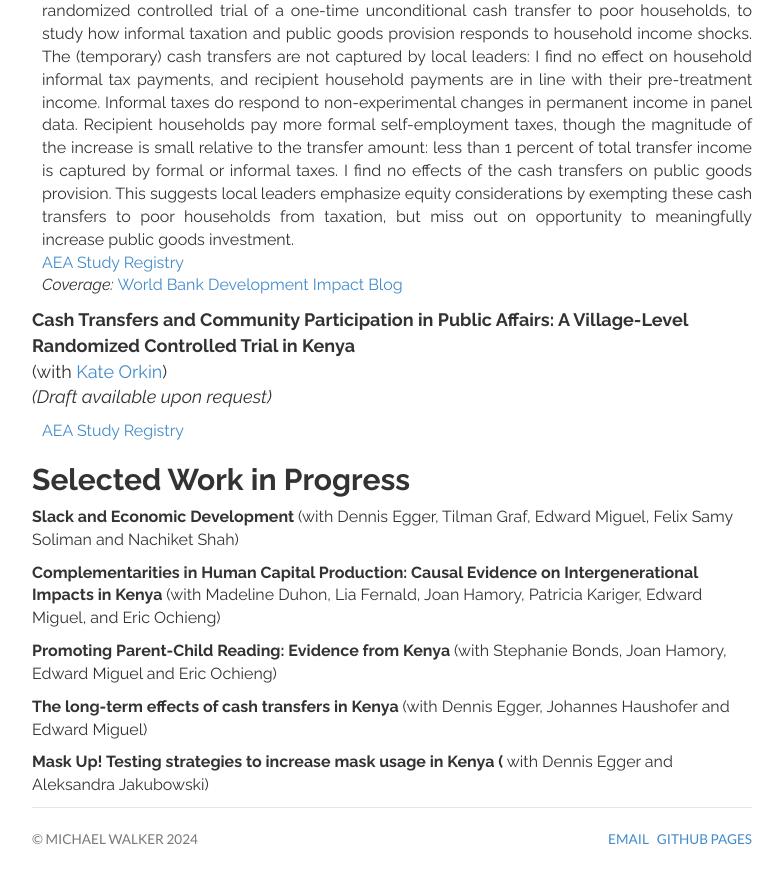
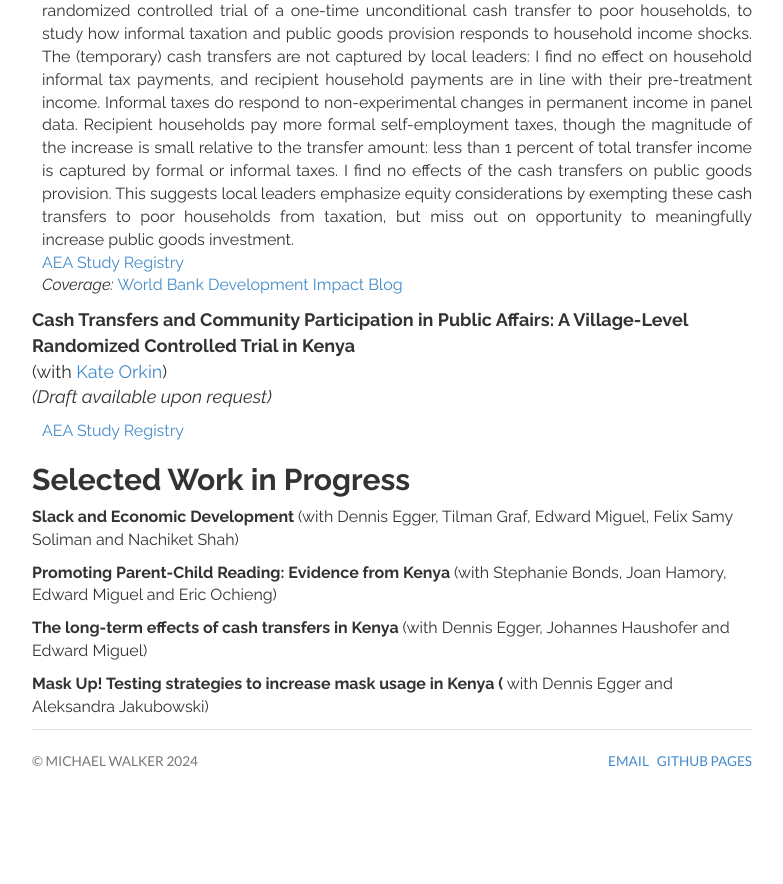
Before and after one commit to mwwalker/mwwalker.github.io, a Jekyll site: the page built from research/index.html, in a window 1280 px wide and 900 px high, scrolled down 2026 px. Shown: the top 884 px of the window, without its empty margins (248-1031 px from the left). Built offline with Jekyll 4.4.1, drawn with Linux system fonts in a browser that asks for light colours; after the commit the page ends 2847 px from its top, so only the background shows below that.

Commit message:
Update index.html

```diff
--- a/research/index.html
+++ b/research/index.html
@@ -148,8 +148,6 @@ title: Research
       <h2 id=inprog> Selected Work in Progress</h2>
                   <p> <b> Slack and Economic Development </b> (with Dennis Egger, Tilman Graf, Edward Miguel, Felix Samy Soliman and Nachiket Shah) </p>
 
-                  <p> <b> Complementarities in Human Capital Production: Causal Evidence on Intergenerational Impacts in Kenya </b> (with Madeline Duhon, Lia Fernald, Joan Hamory, Patricia Kariger, Edward Miguel, and Eric Ochieng) </p>
-
                   <p> <b> Promoting Parent-Child Reading: Evidence from Kenya </b> (with Stephanie Bonds, Joan Hamory, Edward Miguel and Eric Ochieng) </p>
 
                   <p> <b> The long-term effects of cash transfers in Kenya </b> (with Dennis Egger, Johannes Haushofer and Edward Miguel) </p>
```
